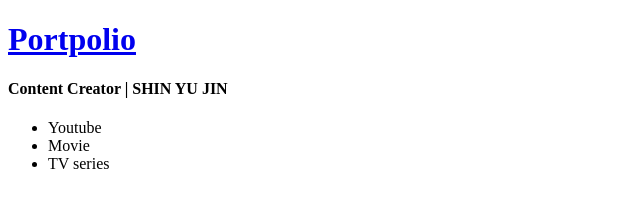
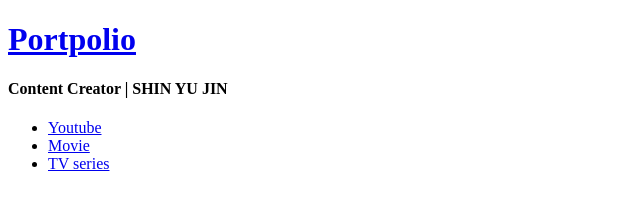
Before and after one commit to hawwah211/my-first-web-site, a plain HTML site: page 1.html in a window 1280 px wide. Shown: the whole page, without its empty margins (0-640 px from the left). Drawn offline with Linux system fonts and the light colour scheme.

Commit message:
1차 수정

```diff
--- a/1.html
+++ b/1.html
@@ -8,9 +8,9 @@
     <h1><a href="index.html">Portpolio</a></h1>
     <h4>Content Creator | SHIN YU JIN</h4>
     <p><ul>
-        <li>Youtube</li>
-        <li>Movie</li>
-        <li>TV series</li>
+        <li><a href="1.html">Youtube</a></li>
+        <li><a href="2.html">Movie</a></li>
+        <li><a href="3.htrml">TV series</a></li>
     </ul></p>
     <img src="">
 </body>
```
Also changed, not shown: index.html (+3 -3 lines).
